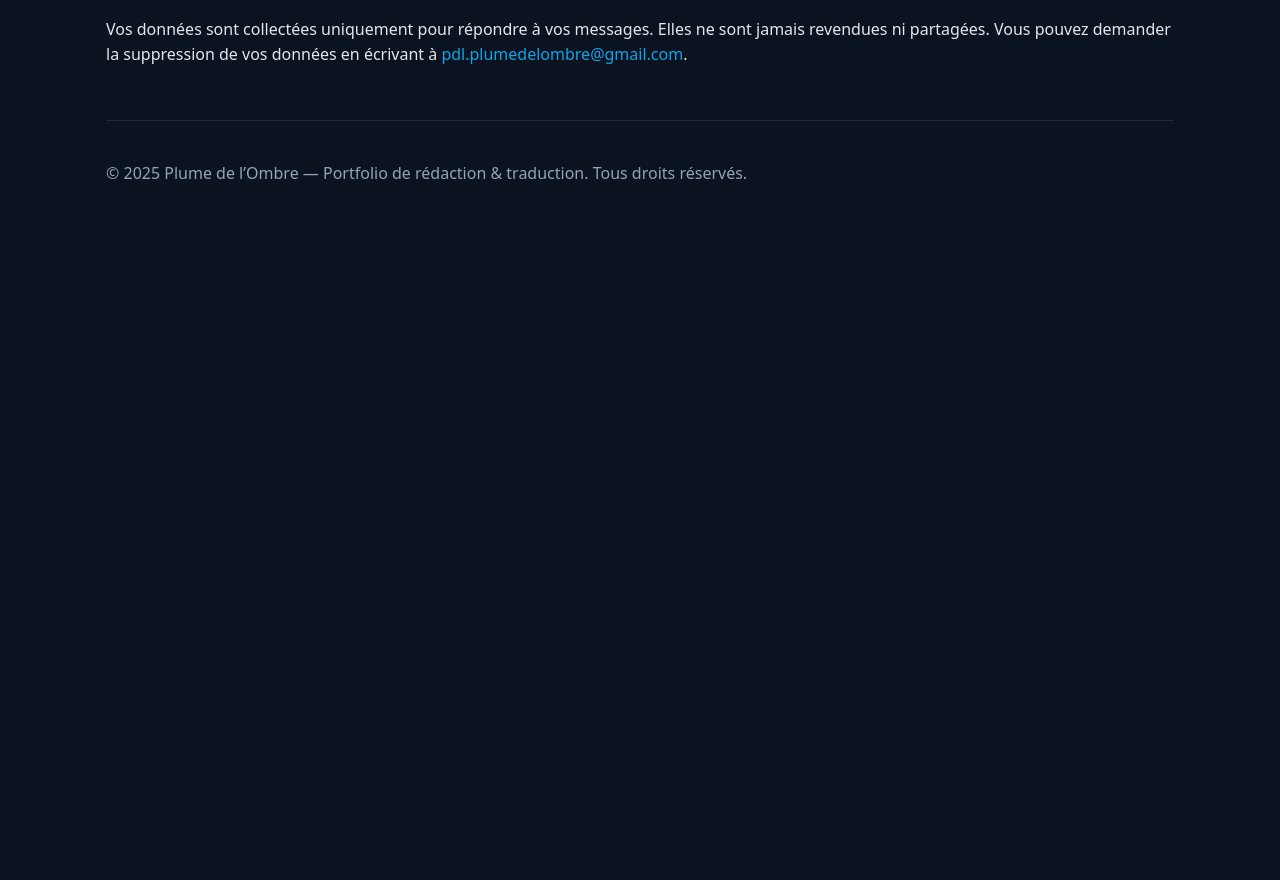
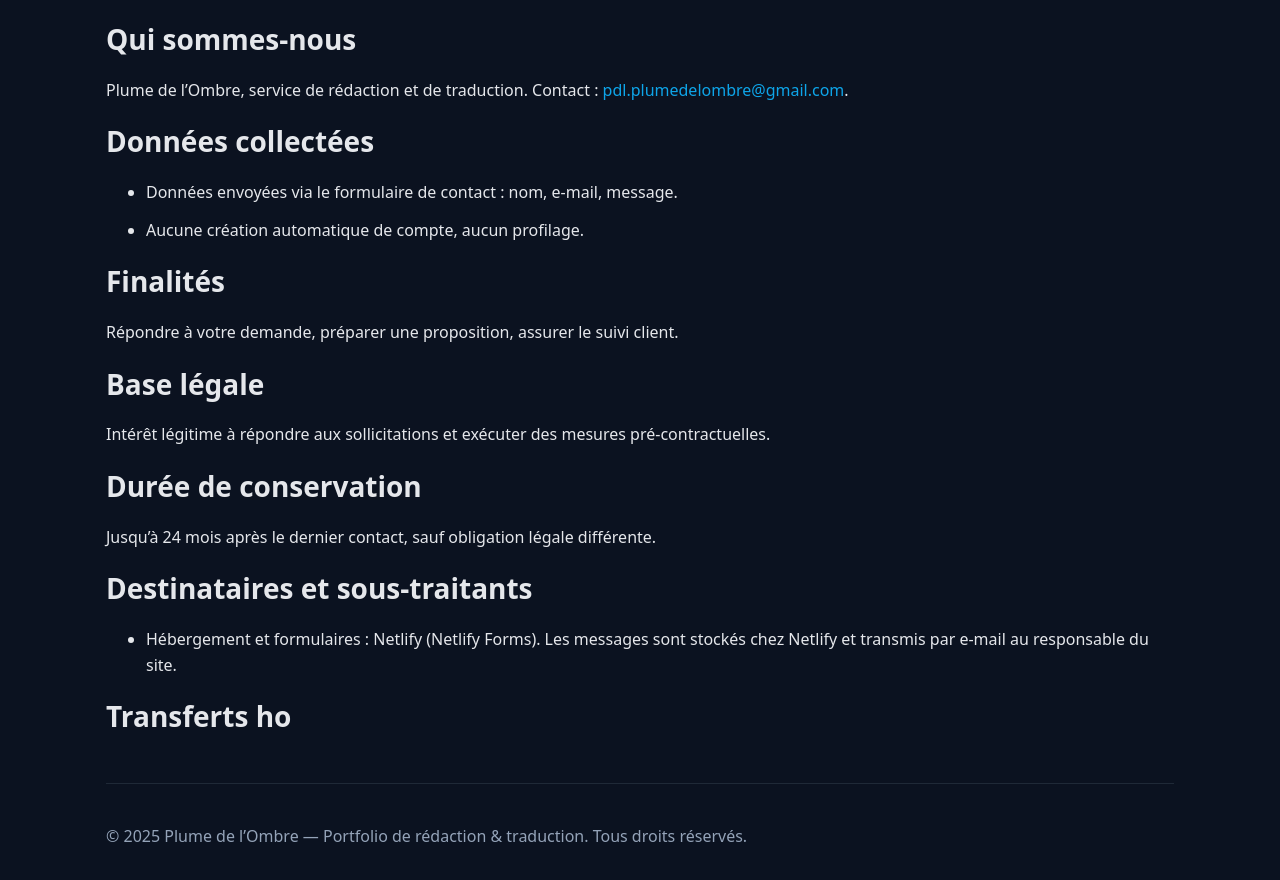
Before and after one commit to Dwakoz/plumedelombre, an Eleventy site: page privacy.njk in a window 1280 px wide. Shown: the part 168-1048 px from the top of the page. Before the commit the page ends 800 px from the top, so only its background shows below. Built offline with nearby package versions, Linux system fonts and the light colour scheme; Eleventy itself is replaced by a stand-in of ours; files that its build step writes are made by us from their sources.

Commit message:
Update privacy.njk

```diff
--- a/privacy.njk
+++ b/privacy.njk
@@ -1,13 +1,33 @@
 ---
 layout: base.njk
-title: Politique de confidentialité
+title: Politique de confidentialité — Plume de l’Ombre
+permalink: /privacy.html
 ---
 
 <section>
   <h1>Politique de confidentialité</h1>
-  <p>Vos données sont collectées uniquement pour répondre à vos messages.
-     Elles ne sont jamais revendues ni partagées. Vous pouvez demander
-     la suppression de vos données en écrivant à
-     <a href="mailto:pdl.plumedelombre@gmail.com">pdl.plumedelombre@gmail.com</a>.
-  </p>
-</section>
+
+  <h2>Qui sommes-nous</h2>
+  <p>Plume de l’Ombre, service de rédaction et de traduction. Contact : <a href="mailto:pdl.plumedelombre@gmail.com">pdl.plumedelombre@gmail.com</a>.</p>
+
+  <h2>Données collectées</h2>
+  <ul class="list">
+    <li>Données envoyées via le formulaire de contact : nom, e-mail, message.</li>
+    <li>Aucune création automatique de compte, aucun profilage.</li>
+  </ul>
+
+  <h2>Finalités</h2>
+  <p>Répondre à votre demande, préparer une proposition, assurer le suivi client.</p>
+
+  <h2>Base légale</h2>
+  <p>Intérêt légitime à répondre aux sollicitations et exécuter des mesures pré-contractuelles.</p>
+
+  <h2>Durée de conservation</h2>
+  <p>Jusqu’à 24 mois après le dernier contact, sauf obligation légale différente.</p>
+
+  <h2>Destinataires et sous-traitants</h2>
+  <ul class="list">
+    <li>Hébergement et formulaires : Netlify (Netlify Forms). Les messages sont stockés chez Netlify et transmis par e-mail au responsable du site.</li>
+  </ul>
+
+  <h2>Transferts ho
```
